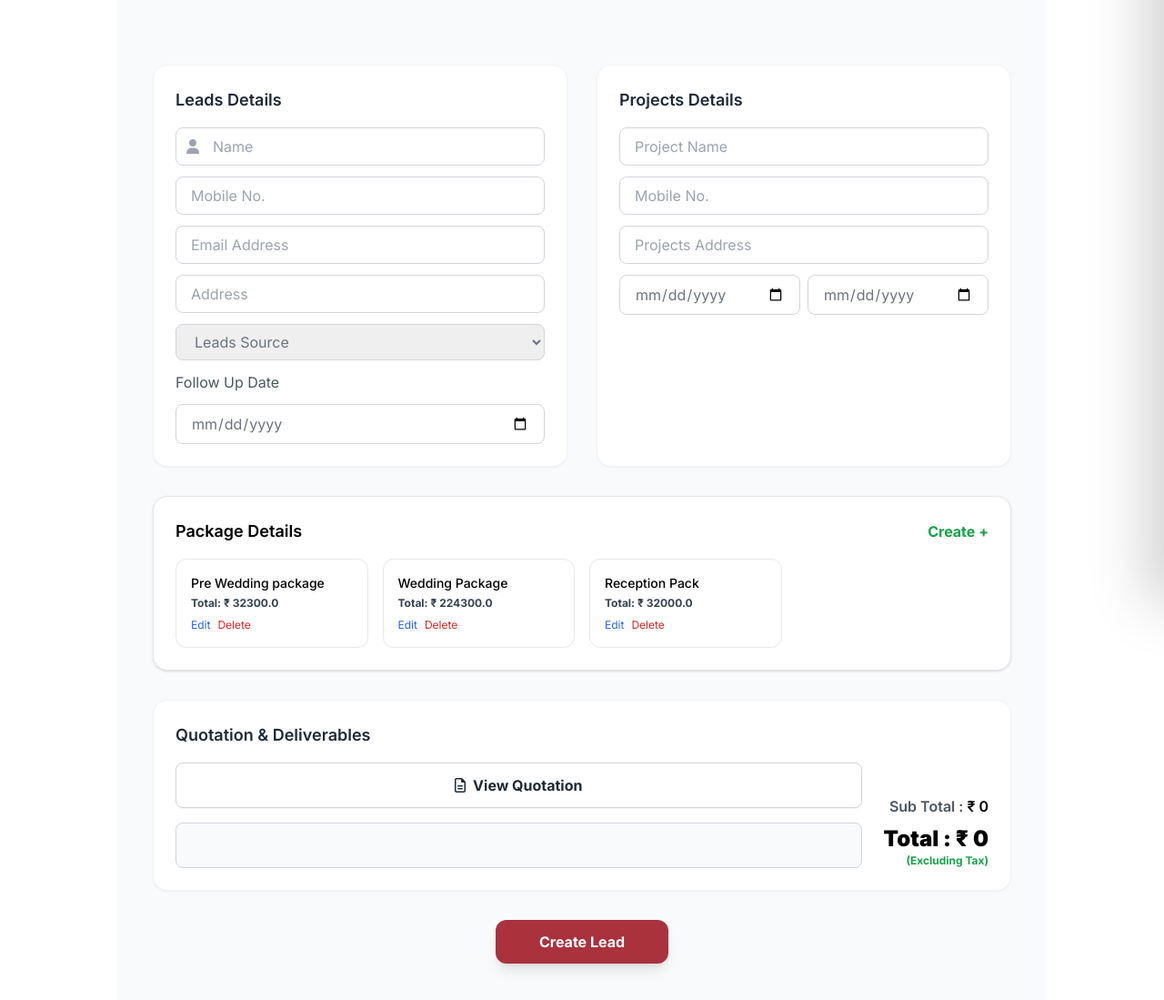
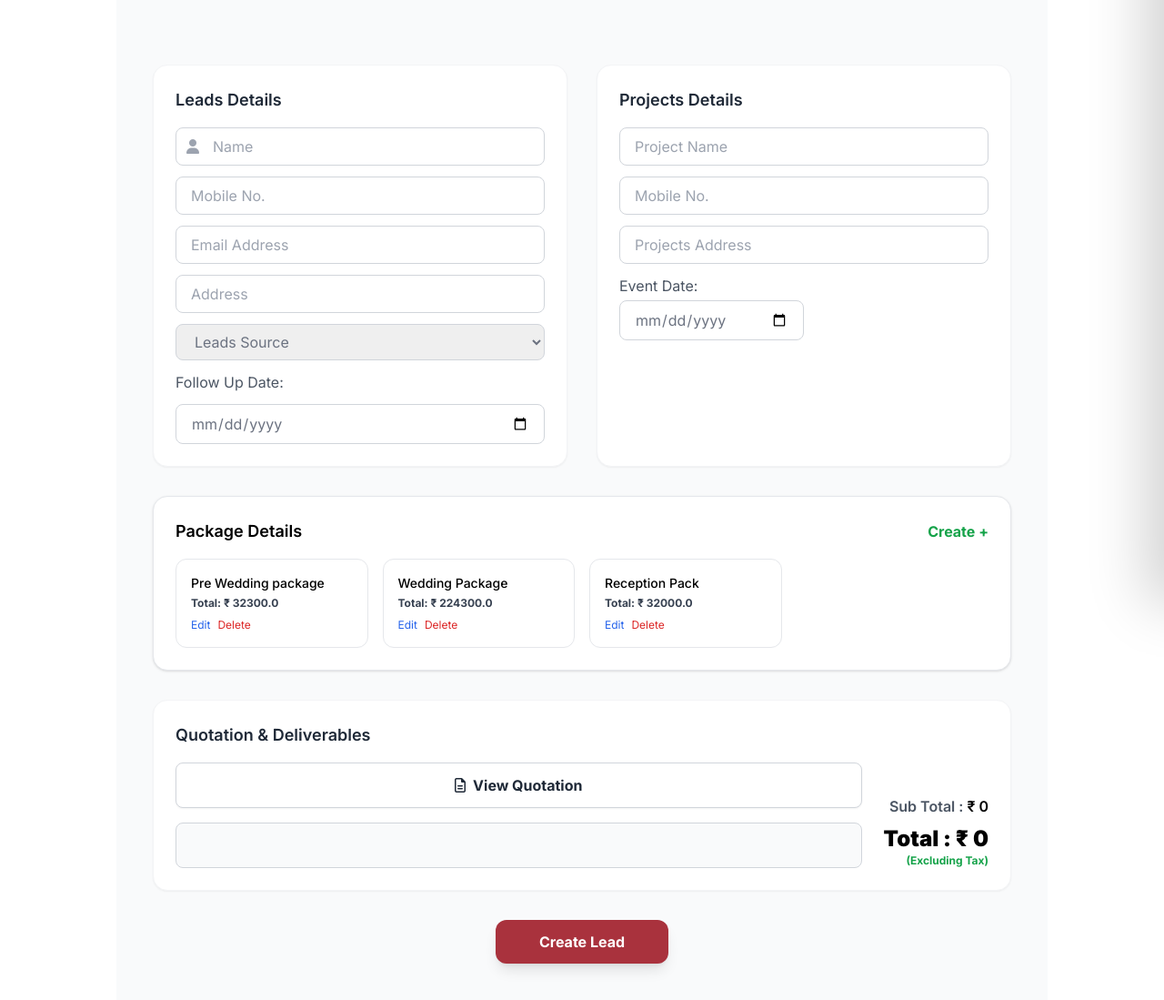
Before and after one commit to Thirukumaran25/Akashphotography, a Django app: page /leads/ in a window 1280 px wide. Shown: the part 137-1236 px from the top of the page at 91% size. Run offline with Django 5.2, Linux system fonts and the light colour scheme; data comes from the database, SQL or seed files in the repository; both versions use the stored data as it was after the commit; some libraries are stand-ins or nearby versions.

Commit message:
updated lead form

```diff
--- a/photography/models.py
+++ b/photography/models.py
@@ -18,7 +18,7 @@ class ProjectDetail(models.Model):
     mobile_number = models.CharField(max_length=15)
     project_address = models.TextField()
     start_date = models.DateField()
-    end_date = models.DateField()
+    end_date = models.DateField( blank=True, null=True)
     status = models.CharField(max_length=20, choices=STATUS_CHOICES, default='ASSIGNED')
     assigned_employees = models.ManyToManyField('Employee', blank=True, related_name='assigned_projects')
     created_at = models.DateTimeField(auto_now_add=True)
--- a/photography/templates/create_invoice.html
+++ b/photography/templates/create_invoice.html
@@ -60,7 +60,7 @@
                     <!-- Header -->
                     <div class="grid grid-cols-12 gap-4 text-[12px] font-bold text-gray-500 mb-4 uppercase tracking-wide px-2">
                         <div class="col-span-4">SERVICE</div>
-                        <div class="col-span-3">PERSONS</div>
+                        <div class="col-span-3">TEAM</div>
                         <div class="col-span-1 text-center">QTY</div>
                         <div class="col-span-2">PRICE</div>
                         <div class="col-span-2 text-right">AMOUNT</div>
--- a/photography/templates/create_lead.html
+++ b/photography/templates/create_lead.html
@@ -29,7 +29,7 @@
                         <option value="Direct">Direct</option>
                         <option value="Other">Other</option>
                     </select>
-                    <label class="block text-gray-600 mb-1">Follow Up Date</label>
+                    <label class="block text-gray-600 mb-1">Follow Up Date:</label>
                     <input type="date" name="follow_up_date"
                         class="w-full px-4 py-2 border border-gray-300 rounded-lg outline-none text-gray-500">
                 </div>
@@ -40,9 +40,9 @@
                     <input type="text" name="project_name" id="projectNameInput" placeholder="Project Name" required class="w-full px-4 py-2 border border-gray-300 rounded-lg outline-none">
                     <input type="text" name="project_mobile" placeholder="Mobile No." required class="w-full px-4 py-2 border border-gray-300 rounded-lg outline-none">
                     <input type="text" name="project_address" placeholder="Projects Address" required class="w-full px-4 py-2 border border-gray-300 rounded-lg outline-none">
-                    <div class="flex gap-2">
+                    <div class="gap-2">
+                        <label class="block text-gray-600 mb-1">Event Date:</label>
                         <input type="date" name="start_date" required class="w-1/2 px-4 py-2 border border-gray-300 rounded-lg outline-none text-gray-500">
-                        <input type="date" name="end_date" required class="w-1/2 px-4 py-2 border border-gray-300 rounded-lg outline-none text-gray-500">
                     </div>
                 </div>
             </div>
@@ -163,7 +163,7 @@
             <thead class="bg-gray-100">
                 <tr>
                     <th class="p-2 border text-left">Service</th>
-                    <th class="p-2 border text-left">Persons</th>
+                    <th class="p-2 border text-left">Team</th>
                     <th class="p-2 border text-left w-1/3">Deliverables</th>
                     <th class="p-2 border text-center">Qty</th>
                     <th class="p-2 border text-left">Cost</th>
@@ -733,7 +733,7 @@ function generatePDFBackend(packageId, form, submitBtn, originalBtnText) {
                     <span style="font-weight:bold;font-size:13px;">₹ ${cost.toLocaleString('en-IN')}</span>
                 </td>
                 <td style="padding:15px 10px;border-bottom:1px solid #eaeaea;text-align:right;vertical-align:top;">
-                    <strong style="font-size:14px;color:#111;">₹ ${sTotal.toLocaleString('en-IN')}</strong>
+                    <strong style="font-weight:bold;font-size:13px;">₹ ${sTotal.toLocaleString('en-IN')}</strong>
                 </td>
             </tr>`;
         });
@@ -793,7 +793,7 @@ function generatePDFBackend(packageId, form, submitBtn, originalBtnText) {
                         <thead>
                             <tr>
                                 <th style="text-align:left;padding:0 10px 10px;border-bottom:1px solid #ddd;font-size:11px;color:#777;width:33%;">Service</th>
-                                <th style="text-align:left;padding:0 10px 10px;border-bottom:1px solid #ddd;font-size:11px;color:#777;width:30%;">Persons</th>
+                                <th style="text-align:left;padding:0 10px 10px;border-bottom:1px solid #ddd;font-size:11px;color:#777;width:30%;">Team</th>
                                 <th style="text-align:center;padding:0 10px 10px;border-bottom:1px solid #ddd;font-size:11px;color:#777;width:5%;">Qty</th>
                                 <th style="text-align:left;padding:0 10px 10px;border-bottom:1px solid #ddd;font-size:11px;color:#777;width:20%;">Price</th>
                                 <th style="text-align:right;padding:0 10px 10px;border-bottom:1px solid #ddd;font-size:11px;color:#777;width:25%;">Amount</th>
```
Also changed, not shown: photography/templates/leads.html (+4 -4 lines), db.sqlite3, photography/migrations/0011_alter_projectdetail_end_date.py (added).
